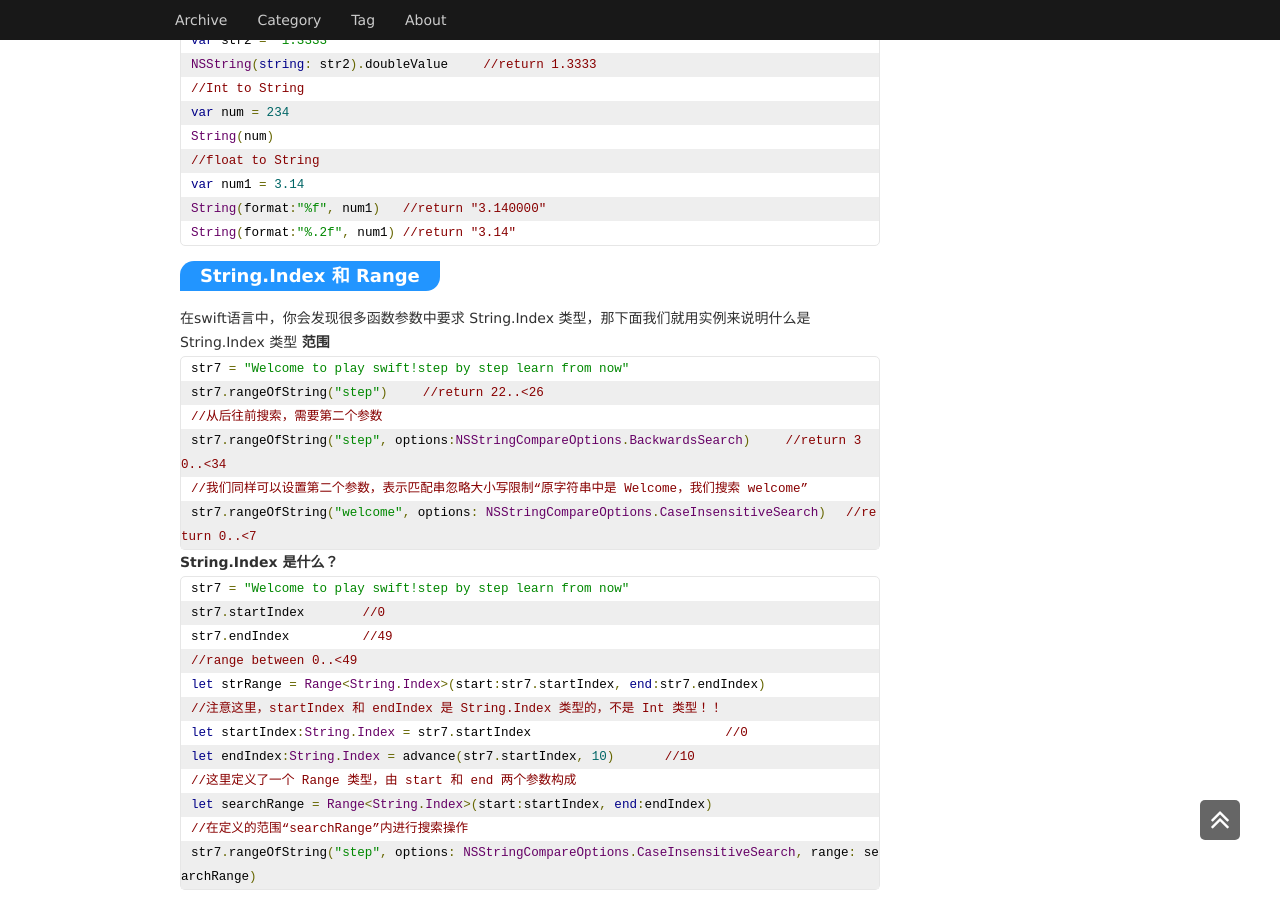
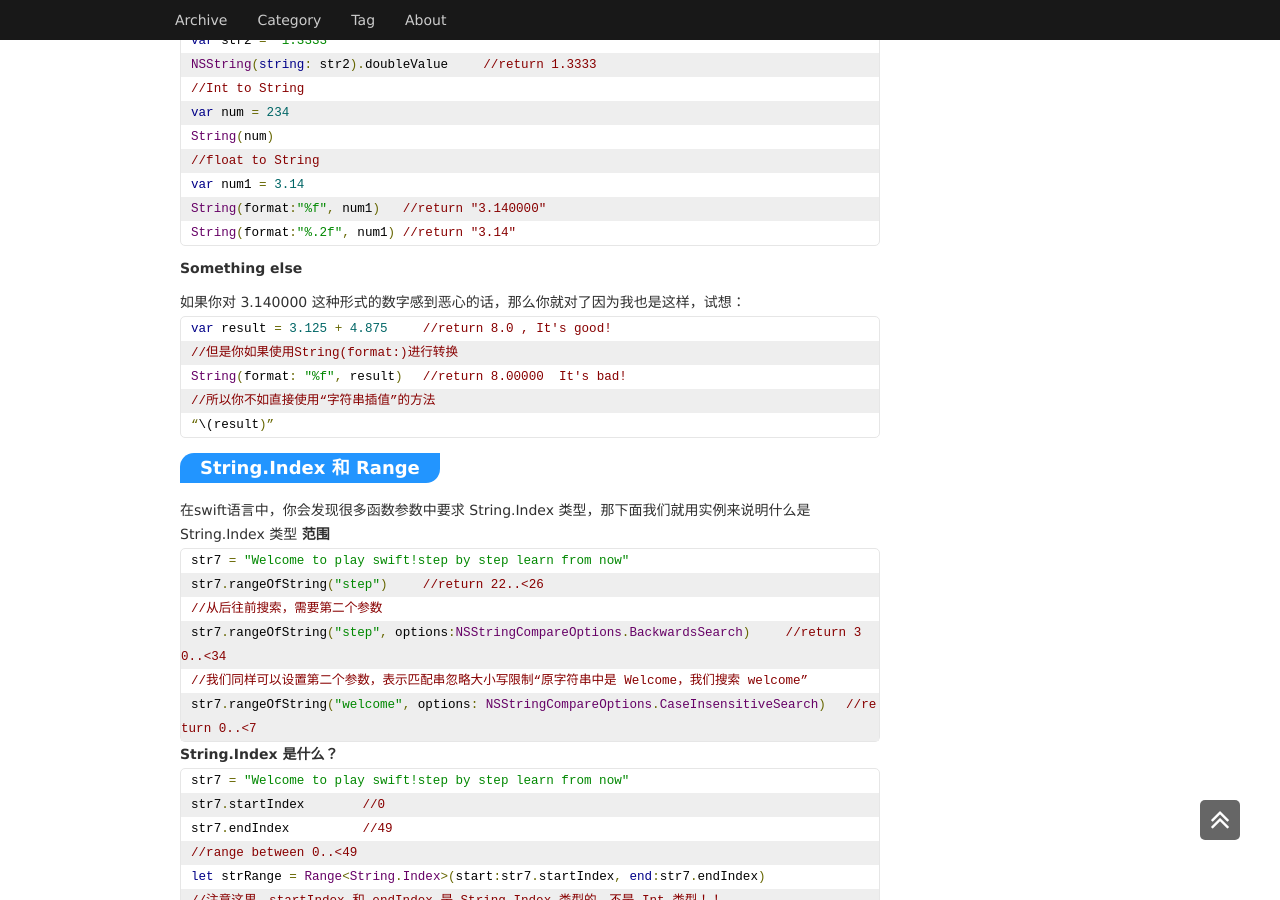
Before and after one commit to Caesor/caesor.github.io, a Jekyll site: the page built from _posts/2014-12-05-Swift-String.md, in a window 1280 px wide and 900 px high, scrolled down 2475 px. Built offline with Jekyll 4.4.1, drawn with Linux system fonts in a browser that asks for light colours; comment, search, counter and statistics services are not loaded.

Commit message:
update blog

```diff
--- a/_posts/2014-12-05-Swift-String.md
+++ b/_posts/2014-12-05-Swift-String.md
@@ -101,6 +101,15 @@ var num1 = 3.14
 String(format:"%f", num1)   //return "3.140000"
 String(format:"%.2f", num1) //return "3.14"`
 
+**Something else**
+
+如果你对 3.140000 这种形式的数字感到恶心的话，那么你就对了因为我也是这样，试想：
+`var result = 3.125 + 4.875 	//return 8.0 , It's good!
+//但是你如果使用String(format:)进行转换
+String(format: "%f", result) 	//return 8.00000  It's bad!
+//所以你不如直接使用“字符串插值”的方法
+“\(result)”`
+
 ##String.Index 和 Range
 在swift语言中，你会发现很多函数参数中要求 String.Index 类型，那下面我们就用实例来说明什么是 String.Index 类型
 **范围**
```
